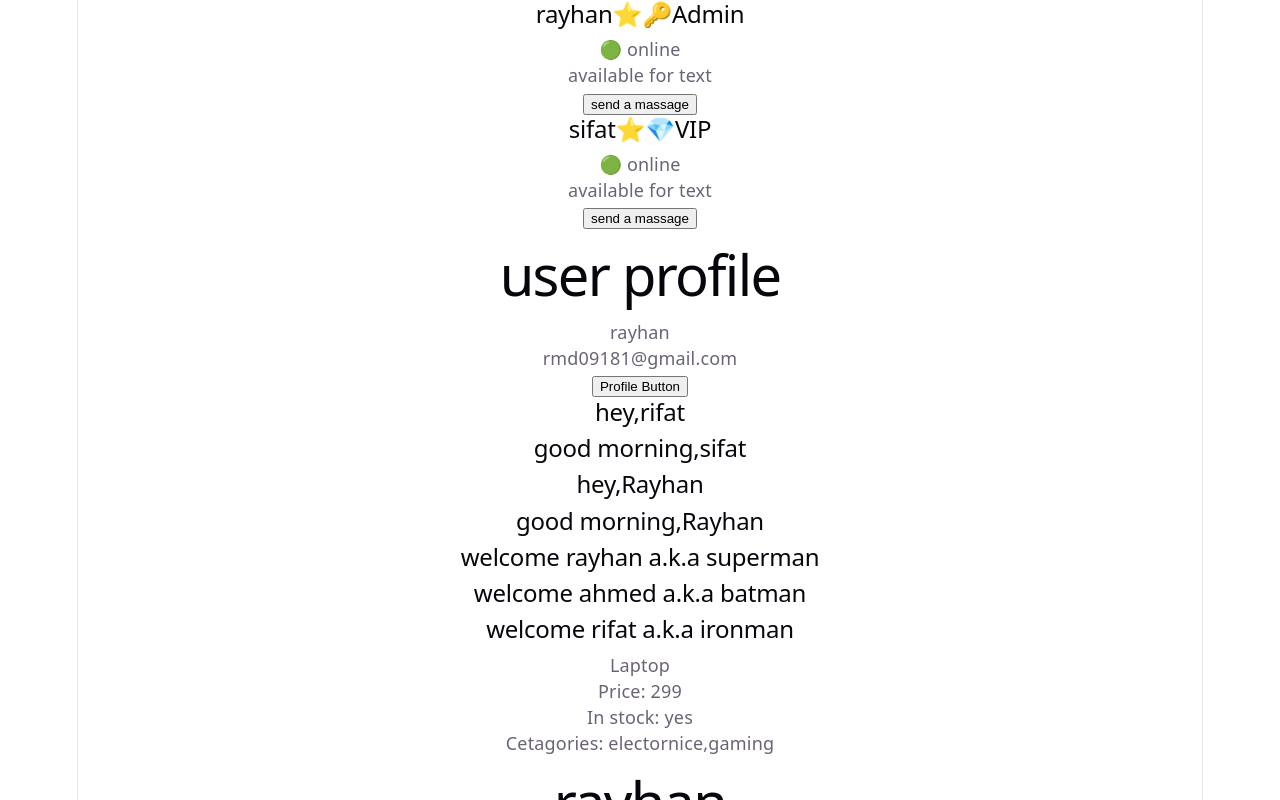
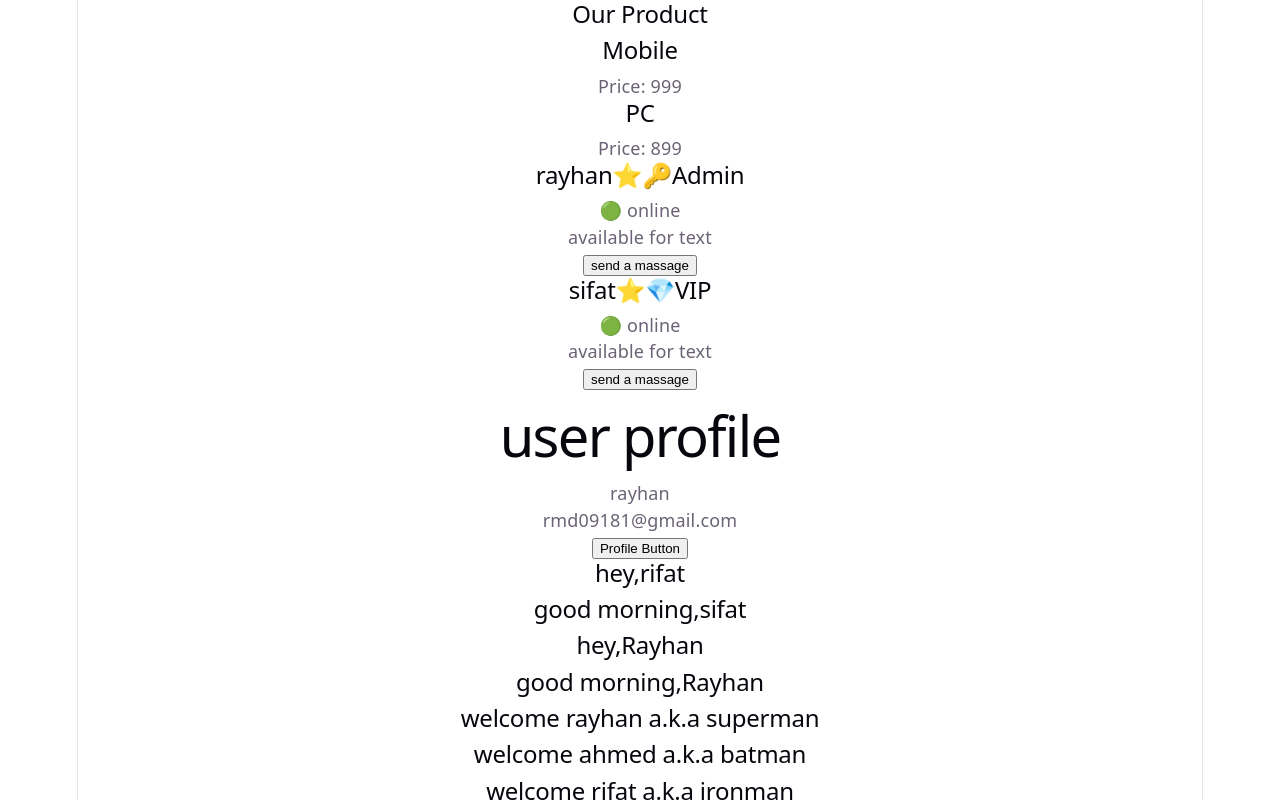
Before and after one commit to rayhan123-ahmed/React, a React (Vite) app in the folder core-concepts/: page / in a window 1280 px wide. Shown: the top 800 px of the page. Built offline with nearby package versions, Linux system fonts and the light colour scheme.

Commit message:
Rendaring List

```diff
--- a/core-concepts/src/App.jsx
+++ b/core-concepts/src/App.jsx
@@ -9,10 +9,13 @@ import { Product } from "./product.jsx";
 import { Greeting } from "./greeting.jsx";
 import { CardWrapper } from "./CardWrapper.jsx";
 import { UserDetails } from "./UserDetails.jsx";
+import { ProductList } from "./ProductList.jsx";
 
 export const App = () => {
   return (
     <div>
+     <ProductList  />
+
       <UserDetails
         name="rayhan"
         isOnline={true}
--- /dev/null
+++ b/core-concepts/src/ProductList.jsx
@@ -0,0 +1,38 @@
+export const ProductList = () => {
+  const products = [
+    {
+      id: 1,
+      name: "Mobile",
+      price: 999,
+    },
+    {
+      id: 2,
+      name: "Laptop",
+      price: 59,
+    },
+    {
+      id: 3,
+      name: "PC",
+      price: 899,
+    },
+  ];
+  const productsEl = products
+    .filter((product) => {
+      return product.price > 500
+    })
+    .map((product) => {
+      return (
+        <div>
+          <h2>{product.name}</h2>
+          <p>Price: {product.price}</p>
+        </div>
+      );
+    });
+
+  return (
+    <div>
+      <h2>Our Product</h2>
+      {productsEl}
+    </div>
+  );
+};
```
